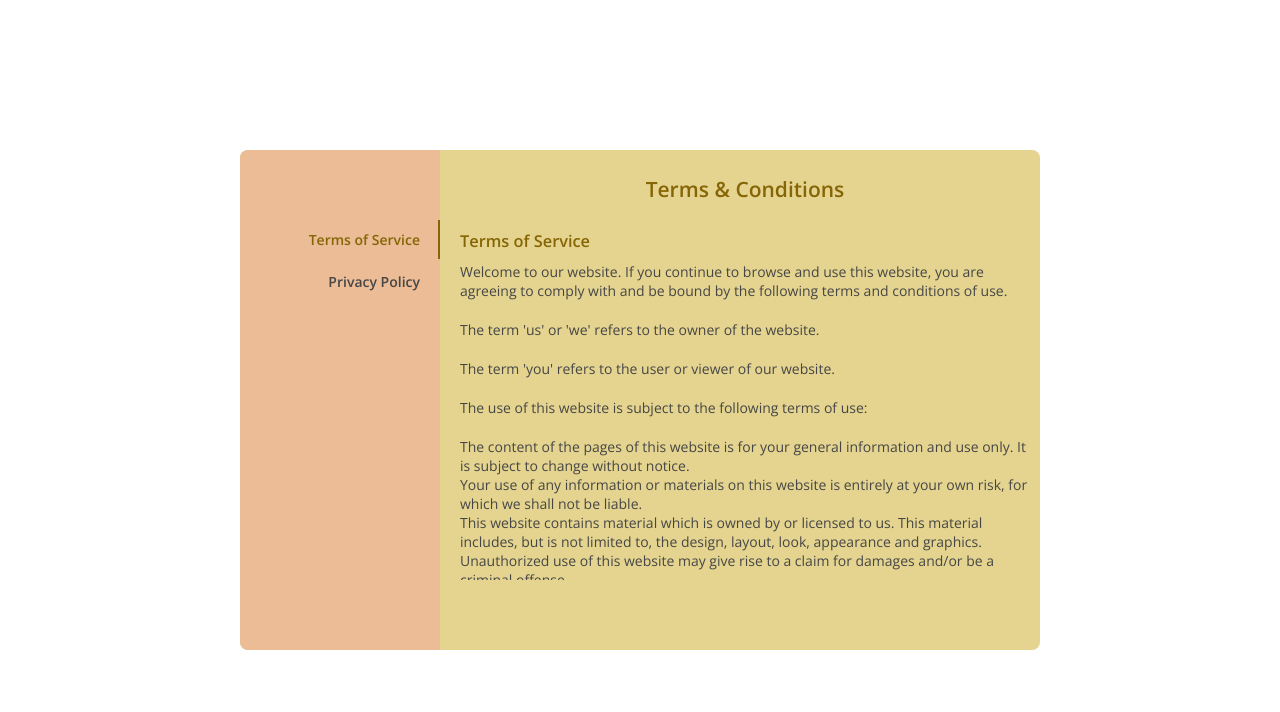
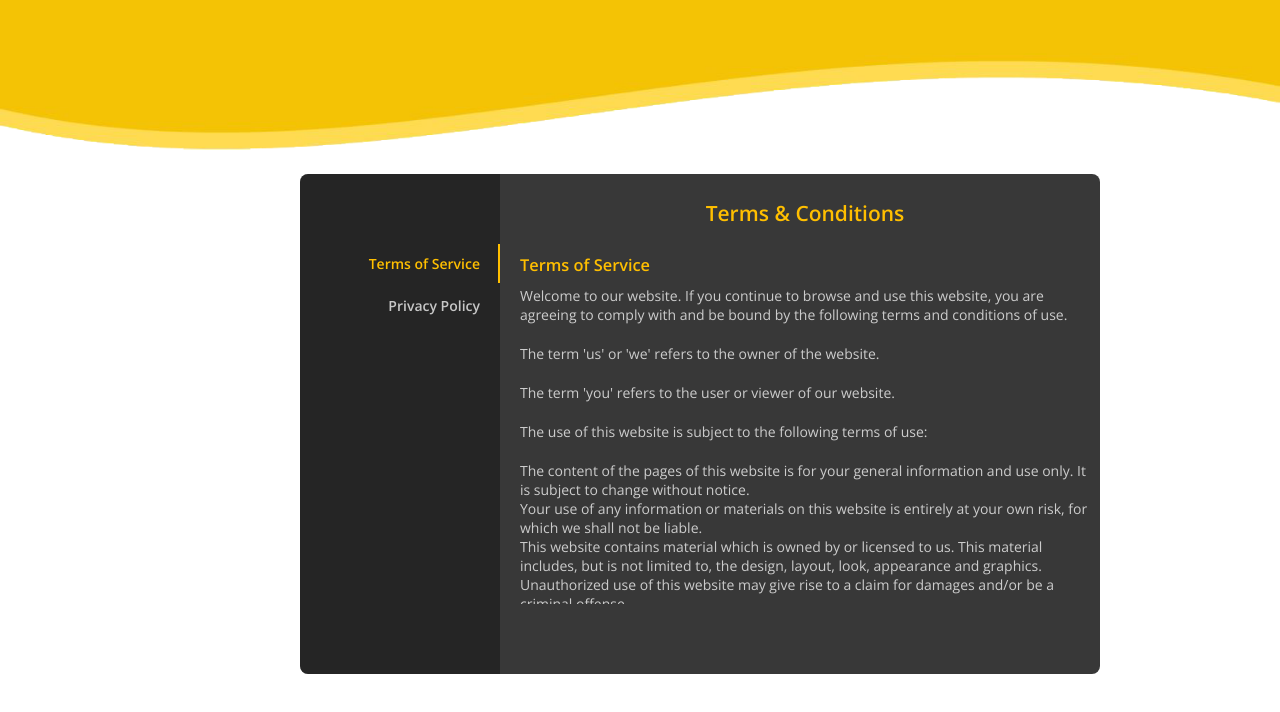
Before and after one commit to Senuda004/SDGP-CS14-Front-end, a React (Create React App) app: page /terms in a window 1280 px wide. Shown: the top 712 px of the page. Built offline with nearby package versions, Linux system fonts and the light colour scheme.

Commit message:
add colors to terms page

```diff
--- a/src/components/pages/QApage.css
+++ b/src/components/pages/QApage.css
@@ -26,6 +26,7 @@
 
 .wrapper > h1 {
   letter-spacing: 2px;
+  color: #000;
 }
 
 .accordion {
--- a/src/components/pages/Terms.jsx
+++ b/src/components/pages/Terms.jsx
@@ -1,5 +1,6 @@
 import React, { useState } from 'react';
 import './terms.css';
+import waveImage from '../images/wave.png';
 
 const TermsAndConditions = () => {
   const [activeTab, setActiveTab] = useState('tab_item_1');
@@ -9,7 +10,8 @@ const TermsAndConditions = () => {
   };
 
   return (
-    <div className="wrapper flex_align_justify">
+    <div className="wrapperr flex_align_justify">
+      <img src={waveImage} alt="wave" className="waveImage" />
       <div className="tc_wrap">
         <div className="tabs_list">
           <ul>
--- a/src/components/pages/terms.css
+++ b/src/components/pages/terms.css
@@ -1,12 +1,5 @@
 @import url("https://fonts.googleapis.com/css2?family=Open+Sans:wght@400;600&display=swap");
 
-:root {
-  --primary-clr: #856505;
-  --white: #fff;
-  --text-clr: #464646;
-  --tabs-list-bg-clr: #dfc8fd;
-  --btn-hvr: #FFBF00;
-}
 
 * {
   margin: 0;
@@ -18,33 +11,29 @@
 
 body{
   font-size: 14px;
-  color: var(--text-clr);
+  color: #ffffffbe;
 }
 
-.flex_align_justify{
-  display: flex;
-  align-items: center;
-  justify-content: center;
-}
-
-.wrapper{
-  min-height: 100vh;
-  padding: 0 20px;
+.waveImage {
+  width: 100%;
+  height: 150px;
 }
 
 .tc_wrap{
   width: 800px;
   max-width: 100%;
   height: 500px;
-  background: rgb(228, 212, 143);
+  background: rgba(0, 0, 0, 0.781);
   display: flex;
   border-radius: 8px;
   overflow: hidden;
+  margin-left: 300px;
+  margin-top: 20px;
 }
 
 .tc_wrap .tabs_list{
   width: 200px;
-  background: #ebbc95;
+  background: #00000056;
   height: 100%;
 }
 
@@ -56,7 +45,7 @@ body{
 
 .tc_wrap .tabs_content .tab_head,
 .tc_wrap .tabs_content .tab_foot{
-  color: var(--primary-clr);
+  color: #FFBF00;
   padding: 25px 0;
   height: 70px;
 }
@@ -91,14 +80,14 @@ body{
   right: -20px;
   width: 2px;
   height: 100%;
-  background: var(--primary-clr);
+  background: #FFBF00;
   opacity: 0;
   transition: all 0.5s ease;
 }
 
 .tc_wrap .tabs_list ul li.active,
 .tc_wrap .tabs_list ul li:hover{
-  color: var(--primary-clr);
+  color: #FFBF00;
 }
 
 .tc_wrap .tabs_list ul li.active:before{
@@ -108,7 +97,7 @@ body{
 .tc_wrap .tabs_content .tab_body .tab_item h3{
   padding-top: 10px;
   margin-bottom: 10px;
-  color: var(--primary-clr);
+  color: #FFBF00;
 }
 
 .tc_wrap .tabs_content .tab_body .tab_item p{
```
